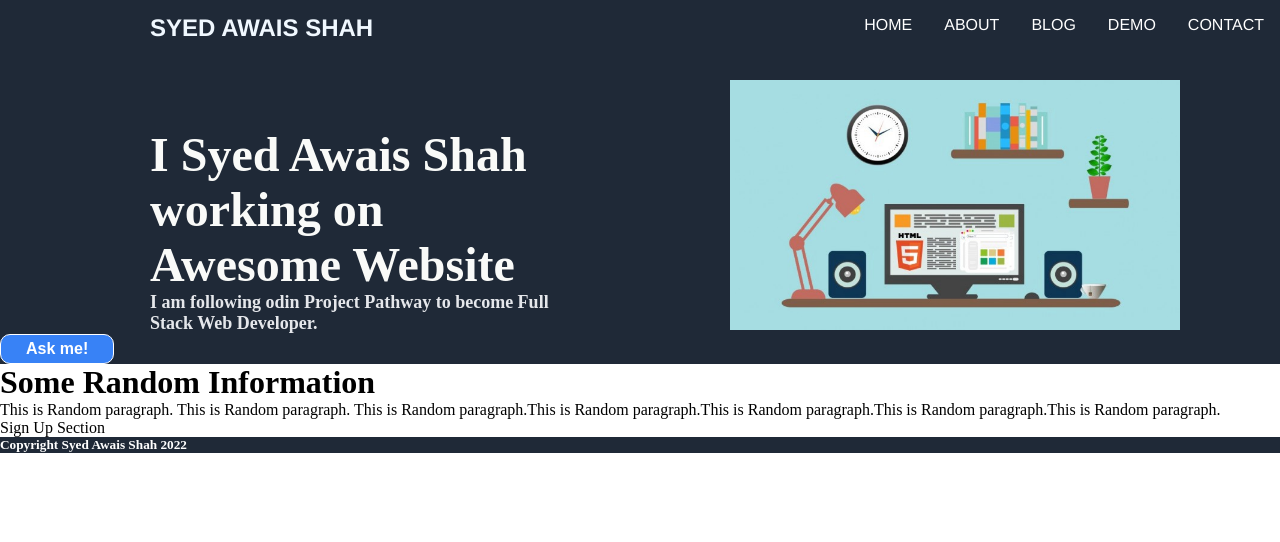
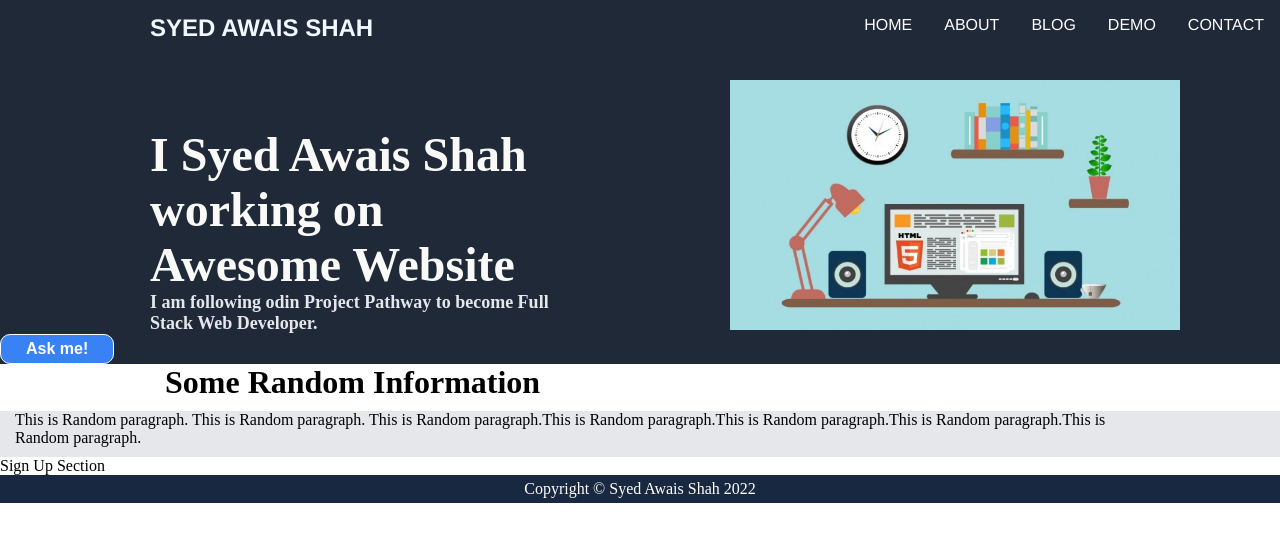
Before and after one commit to SYEDawais77/AwesomeWebsite, a plain HTML site: page index.html in a window 1280 px wide. Drawn offline with Linux system fonts and the light colour scheme.

Commit message:
Syed Awais Shah

```diff
--- a/index.html
+++ b/index.html
@@ -32,33 +32,32 @@
             <button class="button">Ask me!</button>
         </div>
         <div>
-            <img src="Images/Image.jpeg" width="450" height="250" class="img-1" >
+            <img src="Images/Image.jpeg" width="450" height="250" class="img-1">
         </div>
 
     </div>
 
-    <div>
-        <h1>
+    <div class="second-flex-container">
+        <h1 class="h1-text-second-container">
             Some Random Information
         </h1>
 
     </div>
 
-    <div>
-        <p>
-            This is Random paragraph.
-            This is Random paragraph.
-            This is Random paragraph.This is Random paragraph.This is Random paragraph.This is Random paragraph.This is Random paragraph.
-        </p>
+    <div class="third-flex-container">
+
+        This is Random paragraph.
+        This is Random paragraph.
+        This is Random paragraph.This is Random paragraph.This is Random paragraph.This is Random paragraph.This is
+        Random paragraph.
+
     </div>
     <div>
         Sign Up Section
     </div>
-    <div class="flex-container">
-        <h5 class="h5-text">
-            Copyright Syed Awais Shah 2022
-        </h5>
-    </div>
+    <footer>
+        <div class="footer">Copyright © Syed Awais Shah 2022</div>
+    </footer>
 
 </body>
 
--- a/style.css
+++ b/style.css
@@ -108,7 +108,7 @@
     font-weight: bold;
     color: #F9FAF8;
     padding-top: 0.8in;
-    padding-right:150px;
+    padding-right: 150px;
     padding-left: 150px;
     word-wrap: break-word;
 
@@ -124,7 +124,7 @@
     word-wrap: break-word;
 }
 
-.button{
+.button {
     background-color: #3882f6;
     border: 1px solid white;
     border-radius: 10px;
@@ -134,11 +134,47 @@
     padding: 5px 25px;
 }
 
-.img-1{
+.img-1 {
     padding-right: 100px;
 }
 
-.h5-text{
+.h5-text {
     color: white;
     text-align: center;
 }
+
+.second-flex-container {
+    display: flex;
+    justify-content: space-between;
+    align-items: center;
+    background: #ffffff;
+    padding: 0 150px 10px 15px;
+}
+
+.h1-text-second-container {
+    text-align: center;
+    padding-left: 150px;
+    padding-top: 0px;
+    align-items: center;
+}
+
+.third-flex-container {
+    display: flex;
+    justify-content: space-between;
+    align-items: center;
+    background: #E5E7EB;
+    padding: 0 150px 10px 15px;
+}
+
+.p-text-third-container {
+    padding: 150px;
+    text-align: center;
+}
+
+footer {
+    background-color: #192841;
+    color: white;
+    display: flex;
+    justify-content: center;
+    padding: 5px;
+}
```
